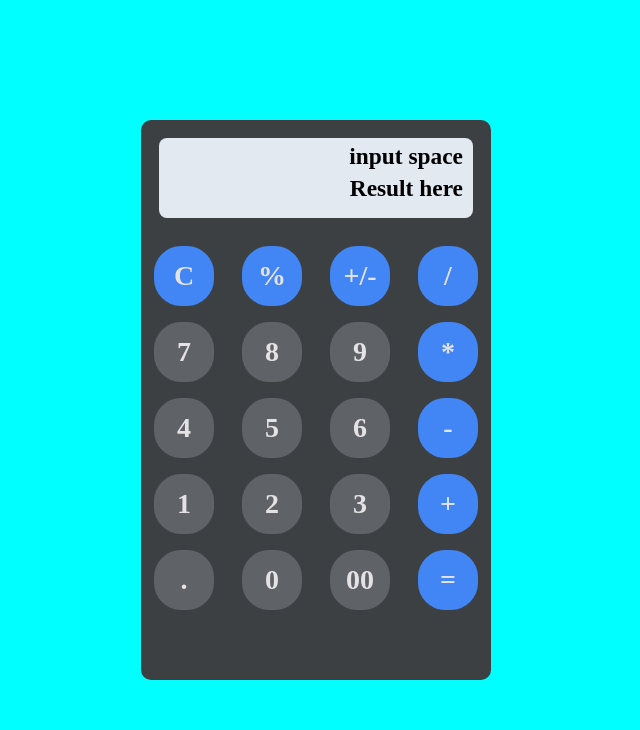
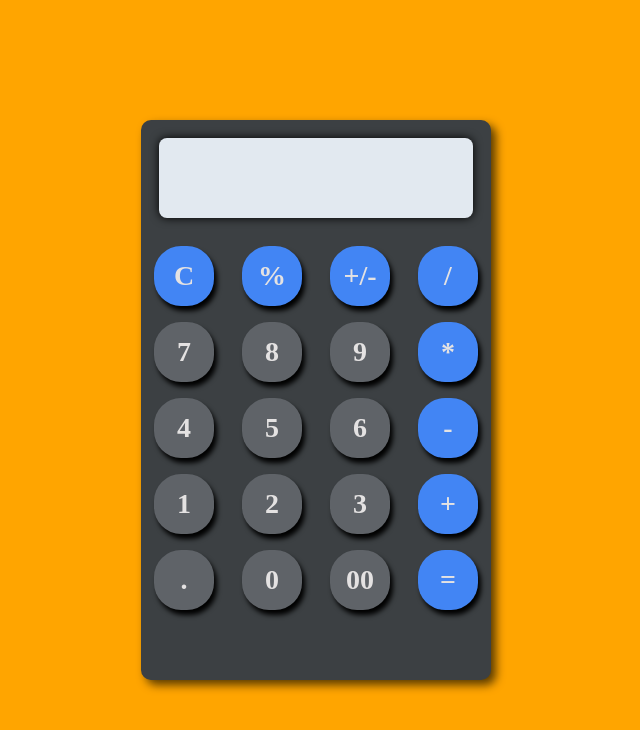
Before and after one commit to Ritikkumar352/Calculator_JS, a plain HTML site: page index.html in a window 1280 px wide. Shown: the whole page, without its empty margins (324-964 px from the left). Drawn offline with Linux system fonts and the light colour scheme.

Commit message:
updated css

```diff
--- a/index.html
+++ b/index.html
@@ -10,8 +10,8 @@
     <div class="container">
         <!-- result box -->
       <div class="output">
-        <h3 id="input">input space</h3>
-        <h3 id="result">Result here</h3>
+        <h3 id="input"></h3>
+        <h3 id="result"></h3>
       </div>
       <div class="all buttons">
         <!-- row 1 -->
--- a/style.css
+++ b/style.css
@@ -12,7 +12,7 @@
 
 body {
   height: 100vh;
-  background-color: aqua;
+  background-color: orange;
   display: flex;
   align-items: center;
   justify-content: center;
@@ -27,6 +27,7 @@ body {
   width: 350px;
   padding: 8px;
   border-radius: 10px;
+  box-shadow: 5px 5px 10px rgb(90, 59, 0);
 }
 
 .output {
@@ -40,6 +41,7 @@ body {
   /* padding: 50px 10px 10px  ; */
   background: #e2e9f0;
   border-radius: 8px;
+  box-shadow:0px 0px 10px black ;
 }
 
 #input,
@@ -66,6 +68,7 @@ body {
   justify-content: center;
   cursor: pointer;
   color: #e4e2e2;
+  box-shadow: 3px 5px 5px black;
 }
 
 .o {
```
